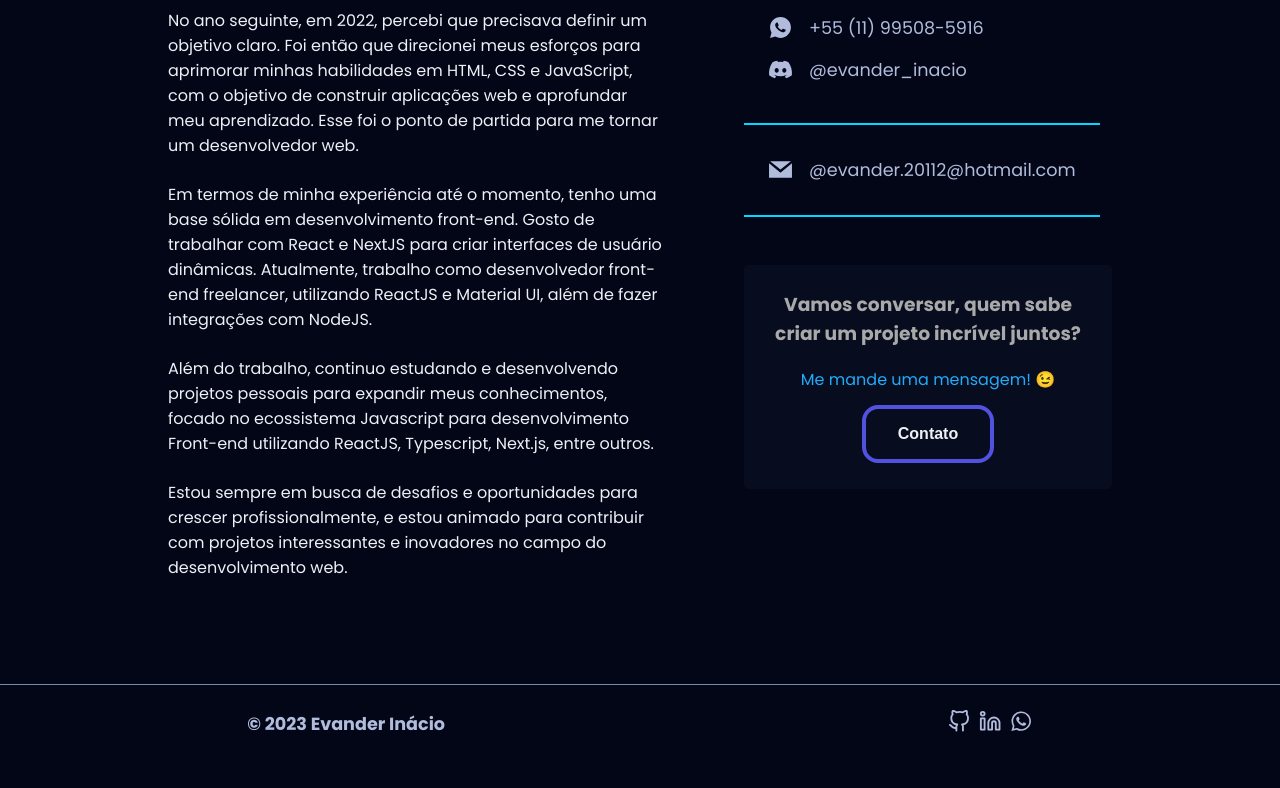
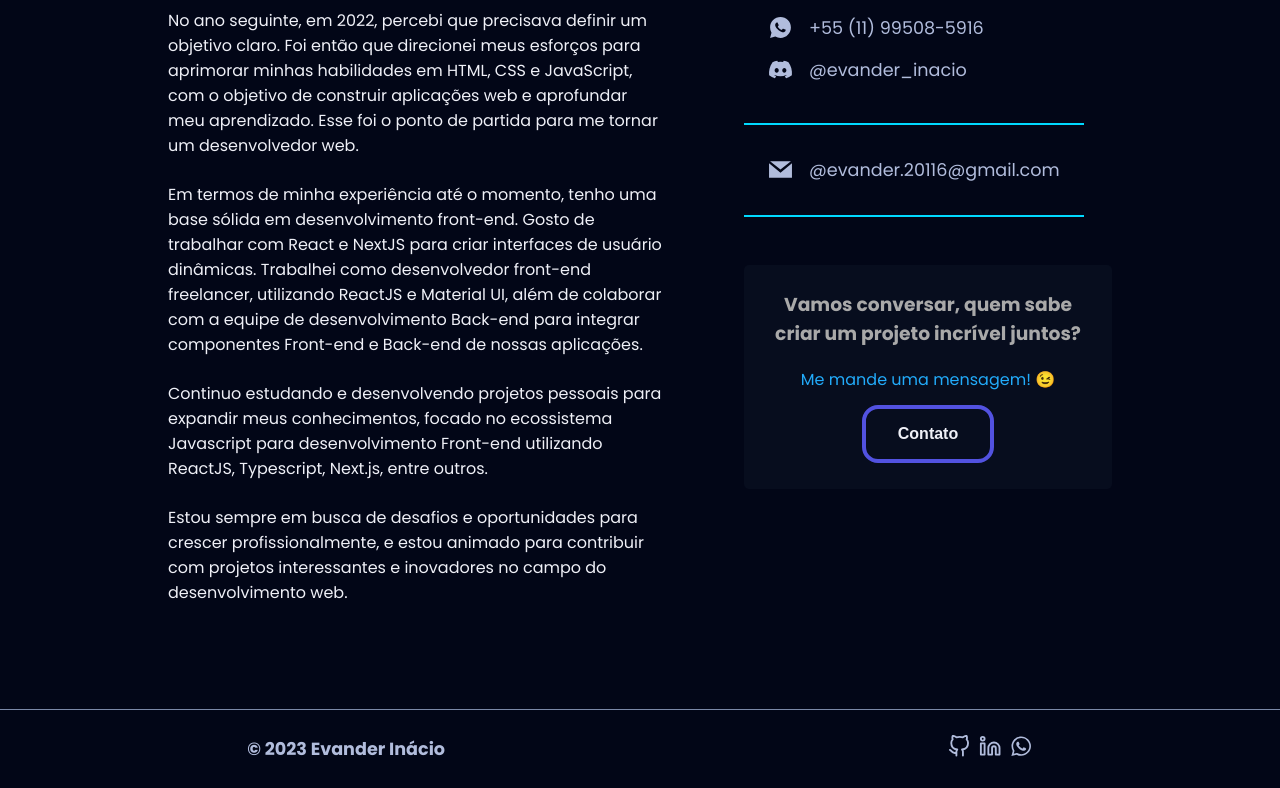
Before and after one commit to EvanderInacio/Portfolio, a Next.js app: page /about in a window 1280 px wide. Shown: the part 838-1626 px from the top of the page. Before the commit the page ends 1601 px from the top, so only its background shows below. Built offline with nearby package versions, Linux system fonts and the light colour scheme.

Commit message:
Feat: :zap: Text update about

```diff
--- a/src/pages/about.tsx
+++ b/src/pages/about.tsx
@@ -52,7 +52,7 @@ export default function About() {
               />
 
               <div className="links">
-                <ul role="list">
+                <ul>
                   <Link href={'https://github.com/EvanderInacio'}>
                     <a target="_blank" aria-label="Link para o Github">
                       <AiFillGithub size={25} /> @EvanderInacio
@@ -81,13 +81,13 @@ export default function About() {
                       <FaDiscord size={25} /> @evander_inacio
                     </a>
                   </Link>
-                  <Link href={'mailto:evander.20112@hotmail.com'}>
+                  <Link href={'mailto:evander.20116@gmail.com'}>
                     <a
                       className="email"
                       target="_blank"
                       aria-label="Link para o email"
                     >
-                      <GrMail size={25} /> @evander.20112@hotmail.com
+                      <GrMail size={25} /> @evander.20116@gmail.com
                     </a>
                   </Link>
                 </ul>
@@ -138,12 +138,11 @@ export default function About() {
                 Em termos de minha experiência até o momento, tenho uma base
                 sólida em desenvolvimento front-end. Gosto de trabalhar com
                 React e NextJS para criar interfaces de usuário dinâmicas.
-                Atualmente, trabalho como desenvolvedor front-end freelancer,
-                utilizando ReactJS e Material UI, além de fazer integrações com
-                NodeJS.
+                Trabalhei como desenvolvedor front-end freelancer,
+                utilizando ReactJS e Material UI, além de colaborar com a equipe de desenvolvimento Back-end para integrar componentes Front-end e Back-end de nossas aplicações.
               </p>
               <p>
-                Além do trabalho, continuo estudando e desenvolvendo projetos
+                Continuo estudando e desenvolvendo projetos
                 pessoais para expandir meus conhecimentos, focado no ecossistema
                 Javascript para desenvolvimento Front-end utilizando ReactJS,
                 Typescript, Next.js, entre outros.
```
